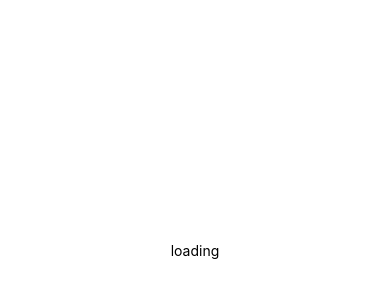
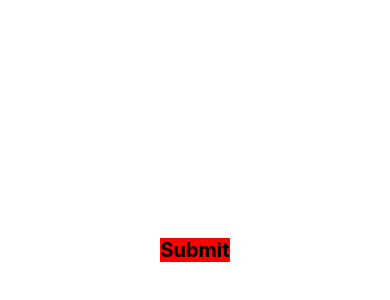
Before and after one commit to Taimoor3059/currencyConverter, a React Native app: screen / in a window 390 px wide. Shown: the part 172-472 px from the top of the page. Built offline with nearby package versions, Linux system fonts and the light colour scheme.

Commit message:
created submit button

```diff
--- a/App.js
+++ b/App.js
@@ -1,10 +1,12 @@
 import React from 'react';
-import { StyleSheet, Text, View } from 'react-native';
+import { StyleSheet, Text, View, TouchableOpacity } from 'react-native';
 
 export default function App() {
   return (
     <View style={styles.container}>
-      <Text>loading</Text>
+      <TouchableOpacity>
+        <Text style={styles.submit}>Submit</Text>
+      </TouchableOpacity>
     </View>
   );
 }
@@ -16,4 +18,12 @@ const styles = StyleSheet.create({
     alignItems: 'center',
     justifyContent: 'center',
   },
+  submit : {
+    backgroundColor : 'red',
+    fontSize: 20,
+    justifyContent : 'center',
+    alignItems : 'center',
+    borderColor: "black",
+    fontWeight: 'bold'
+  }
 });
```
